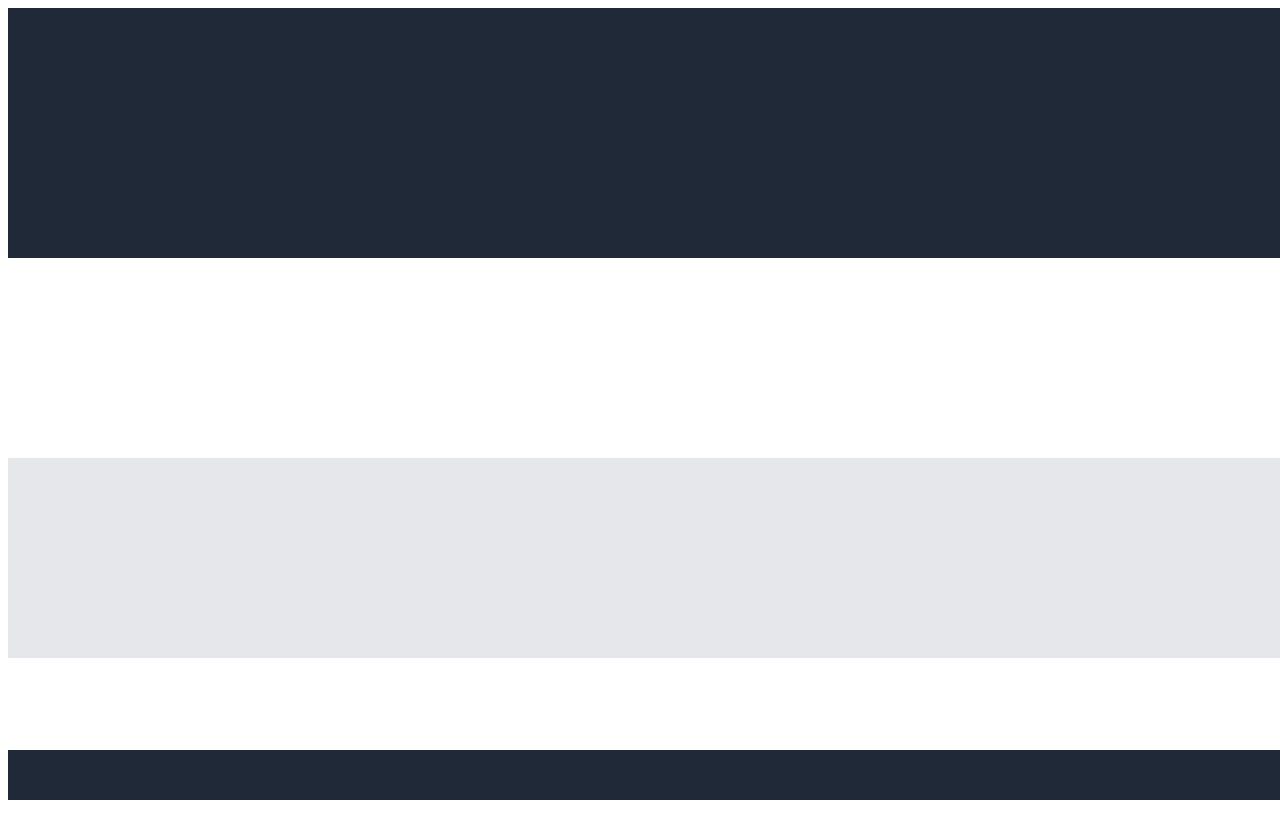
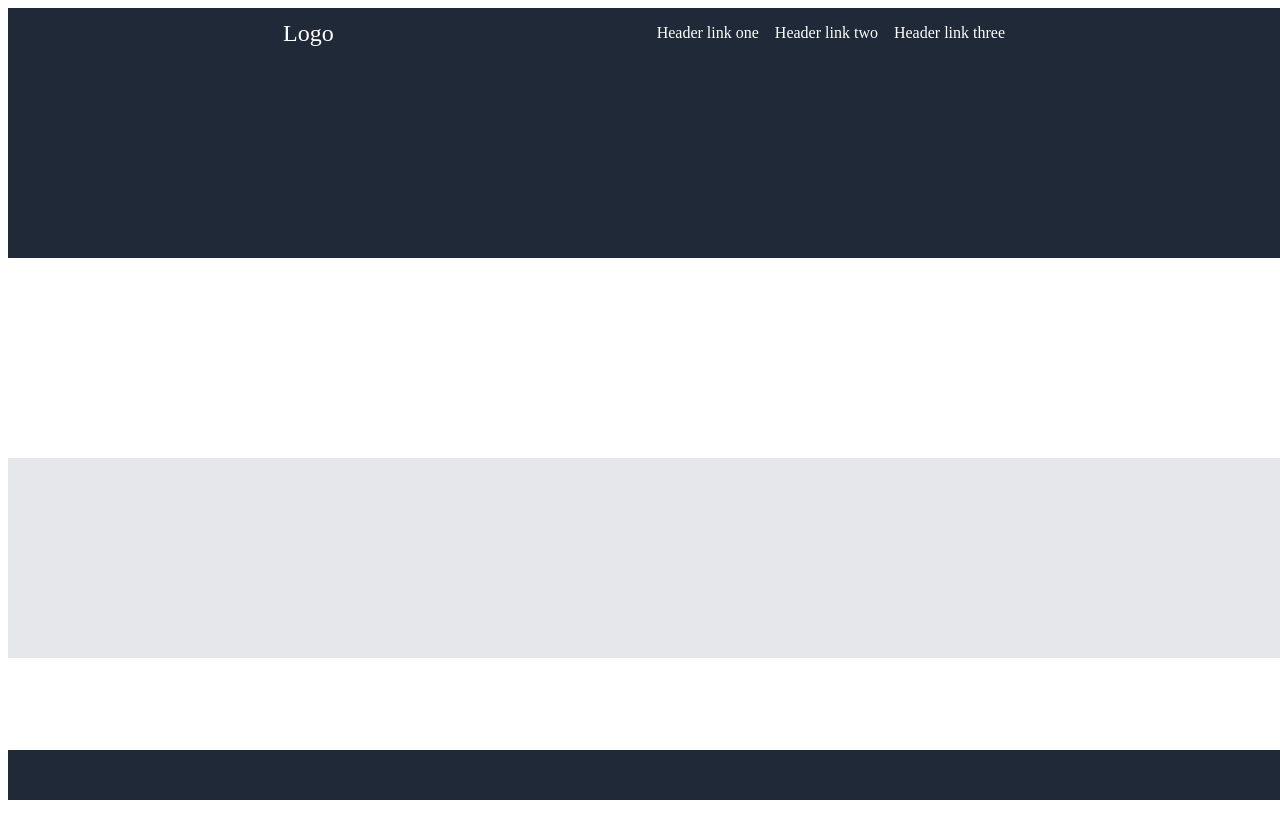
Before and after one commit to MDIE2202/Landing-page, a plain HTML site: page index.html in a window 1280 px wide. Drawn offline with Linux system fonts and the light colour scheme.

Commit message:
Populated the header with text and links

```diff
--- a/index.html
+++ b/index.html
@@ -8,7 +8,14 @@
     <link rel = "stylesheet" href = "style.css">
 </head>
 <body>
-    <div class = 'header'></div>
+    <div class = 'header'>
+        <div class = 'text1'>Logo</div>
+        <ul>
+            <li><a class ='text 2' href = "#">Header link one</a></li>
+            <li><a class ='text 2' href = "#">Header link two</a></li>
+            <li><a class ='text 2' href = "#">Header link three</a></li>
+        </ul>
+    </div>
     <div class = 'background'>
         <div class = 'dark'></div>
         <div class = 'white'></div>
--- a/style.css
+++ b/style.css
@@ -4,11 +4,40 @@ html, body{
 
 }
 
+.text1{
+    color: white;
+    font-size: 24px;
+    font-family: "hero"
+}
+
+.text2{
+    color: white;
+    font-size: 18px;
+    font-family: 'hero'
+
+}
+
+a:link{
+    text-decoration: none;
+    color:white;
+}
+
+ul{
+    list-style-type: none;
+}
+
+li{
+    float: left;
+    margin-left: 8px;
+    margin-right: 8px;
+}
+
+
 .background{
     display: flex;
     height: 100%;
-    width:100%
-    background: gray;
+    width:100%;
+    background-color: gray;
     flex-direction: column;
 }
 
@@ -16,6 +45,9 @@ html, body{
     height: 50px;
     width: 100%;
     background-color: #1F2937;
+    display: flex;
+    justify-content: space-evenly;
+    align-items: center;
 }
 
 .footer{
```
